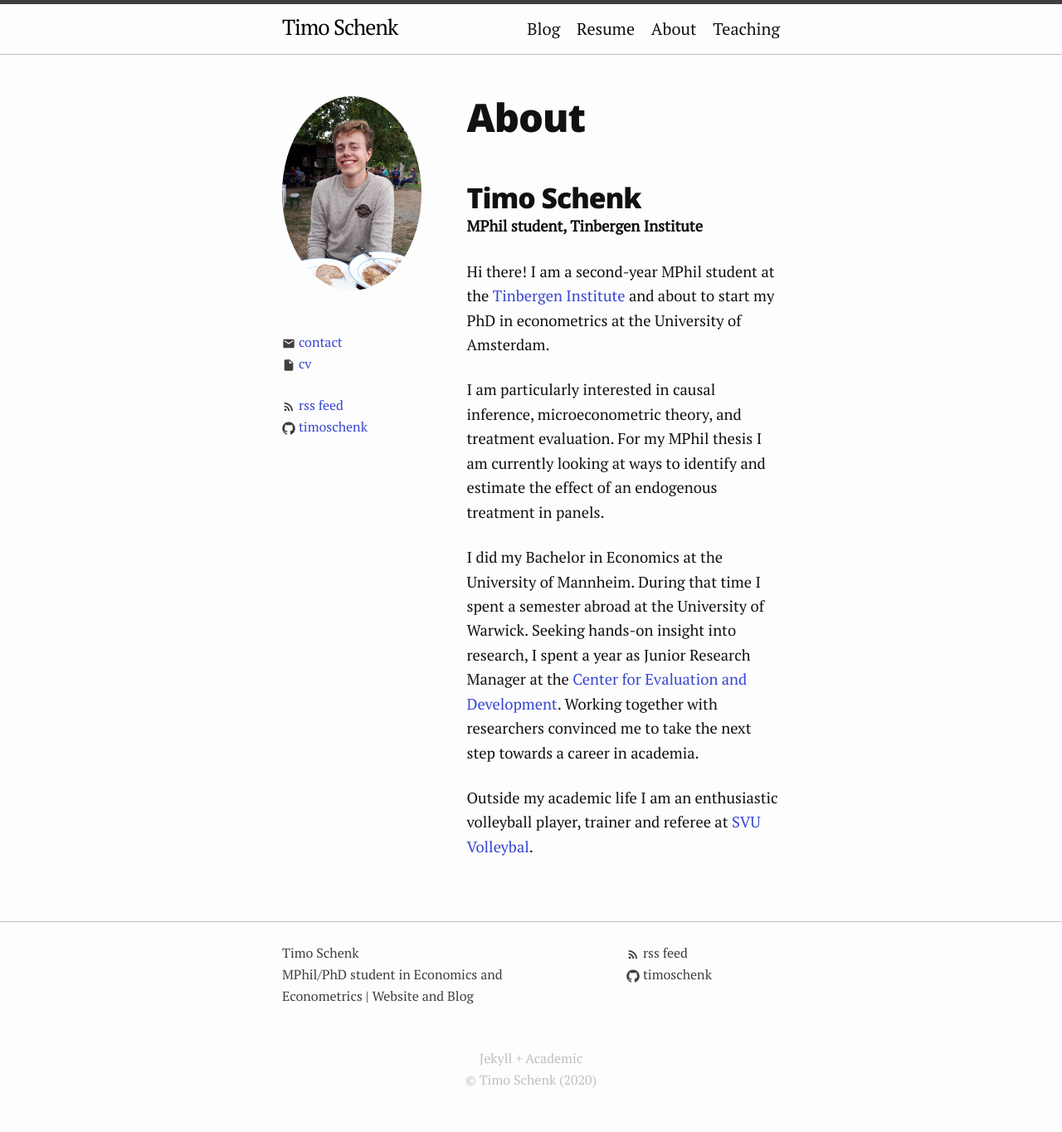
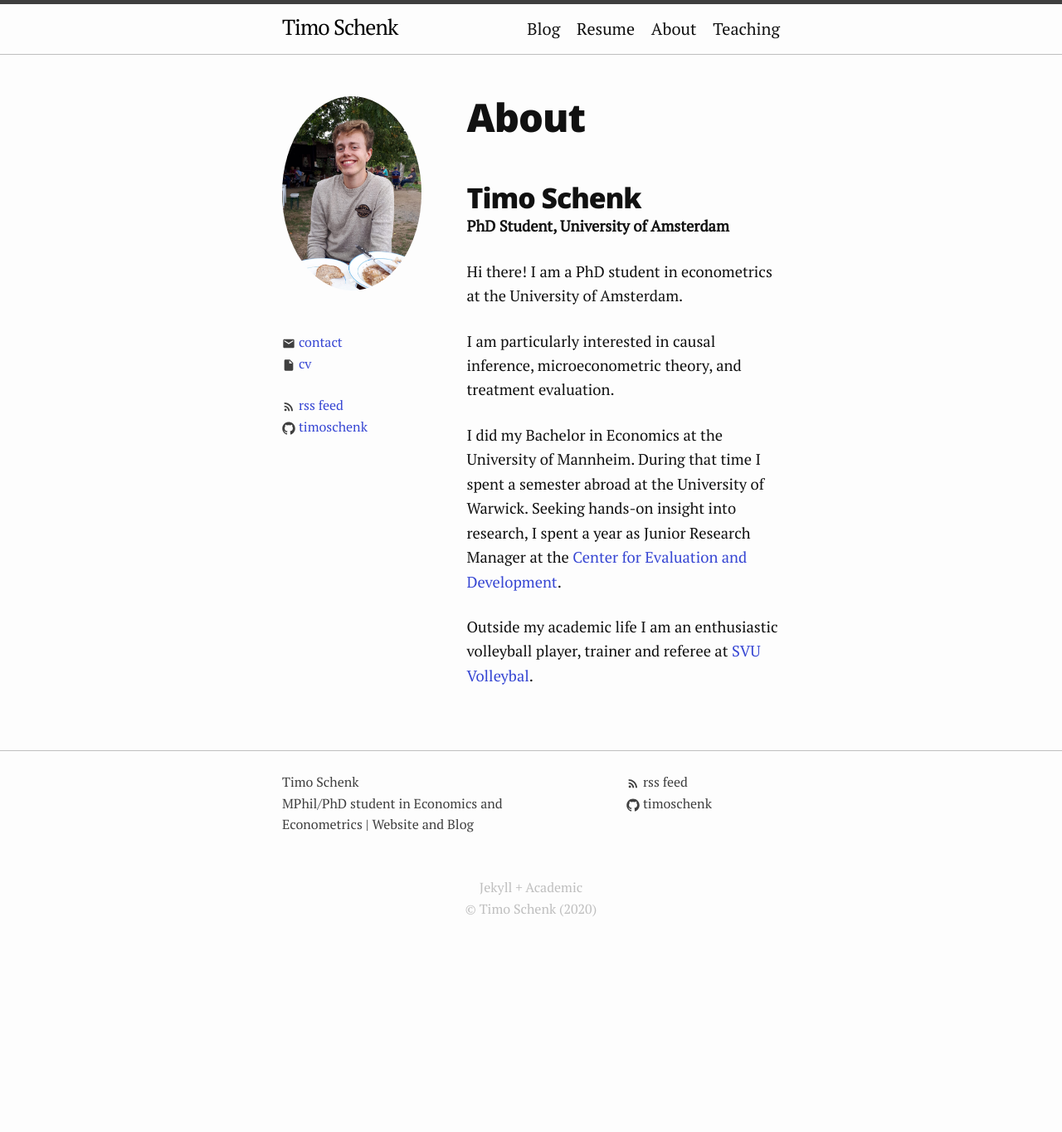
Before and after one commit to timoschenk/timoschenk.github.io, a Jekyll site: the page built from index.markdown, in a window 1280 px wide. Shown: the whole page at 83% size. Built offline with Jekyll 4.4.1, drawn with Linux system fonts in a browser that asks for light colours; after the commit the page ends 1158 px from its top, so only the background shows below that.

Commit message:
update website

```diff
--- a/Gemfile
+++ b/Gemfile
@@ -7,13 +7,13 @@ source "https://rubygems.org"
 #
 # This will help ensure the proper Jekyll version is running.
 # Happy Jekylling!
-gem "jekyll", "~> 4.0.0"
+# gem "jekyll", "~> 4.0.0"
 # This is the default theme for new Jekyll sites. You may change this to anything you like.
 # gem "minima", "~> 2.5"
 gem "academic"
 # If you want to use GitHub Pages, remove the "gem "jekyll"" above and
 # uncomment the line below. To upgrade, run `bundle update github-pages`.
-# gem "github-pages", group: :jekyll_plugins
+gem "github-pages", group: :jekyll_plugins
 # If you have any plugins, put them here!
 group :jekyll_plugins do
   gem "jekyll-feed", "~> 0.12"
--- a/_config.yml
+++ b/_config.yml
@@ -19,7 +19,7 @@
 # in the templates via {{ site.myvariable }}.
 
 title_html: Timo Schenk
-email: t.d.schenk@tinbergen.nl
+email: t.d.schenk@uva.nl
 curriculum:
   name: CV
   url: /assets/docs/cv.pdf
--- a/index.markdown
+++ b/index.markdown
@@ -6,17 +6,15 @@ layout: about
 title: About
 ---
 ## Timo Schenk
-**MPhil student, Tinbergen Institute**
+**PhD Student, University of Amsterdam**
 
-Hi there! I am a second-year MPhil student at the [Tinbergen Institute](https://www.tinbergen.nl/person/1162/timo-daniel-schenk)
-and about to start my PhD in econometrics at the University of Amsterdam.
+Hi there! I am a PhD student in econometrics at the University of Amsterdam.
 
 I am particularly interested in causal inference, microeconometric theory, and treatment evaluation.
-For my MPhil thesis I am currently looking at ways to identify and estimate the effect of an endogenous treatment in panels.
 
 I did my Bachelor in Economics at the University of Mannheim.
 During that time I spent a semester abroad at the University of Warwick.
 Seeking hands-on insight into research, I spent a year as Junior Research Manager at the [Center for Evaluation and Development](https://c4ed.org/).
-Working together with researchers convinced me to take the next step towards a career in academia.
+<!-- Working together with researchers convinced me to take the next step towards a career in academia. -->
 
 Outside my academic life I am an enthusiastic volleyball player, trainer and referee at [SVU Volleybal](https://www.svuvolleybal.nl/).
```
Also changed, not shown: teaching.md (+3 -0 lines), Gemfile.lock.
